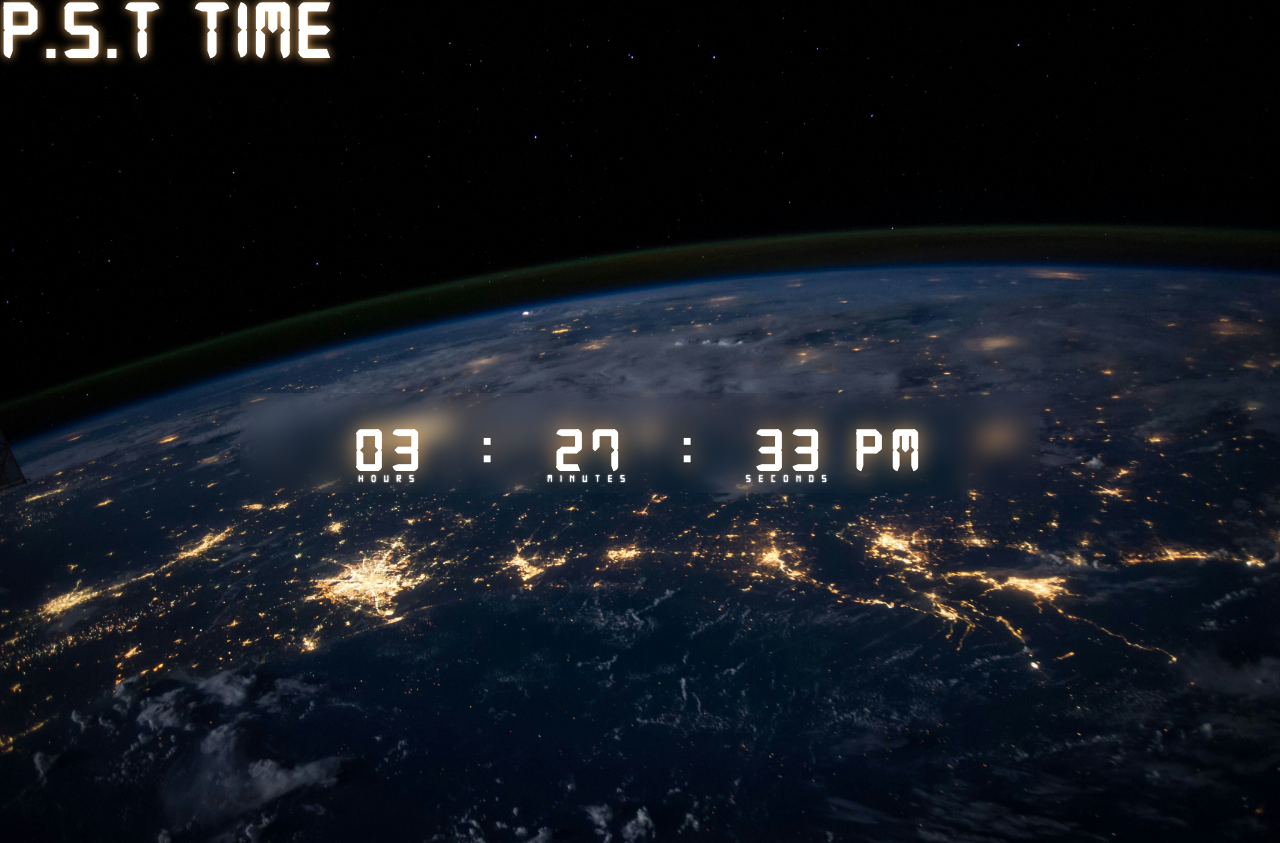
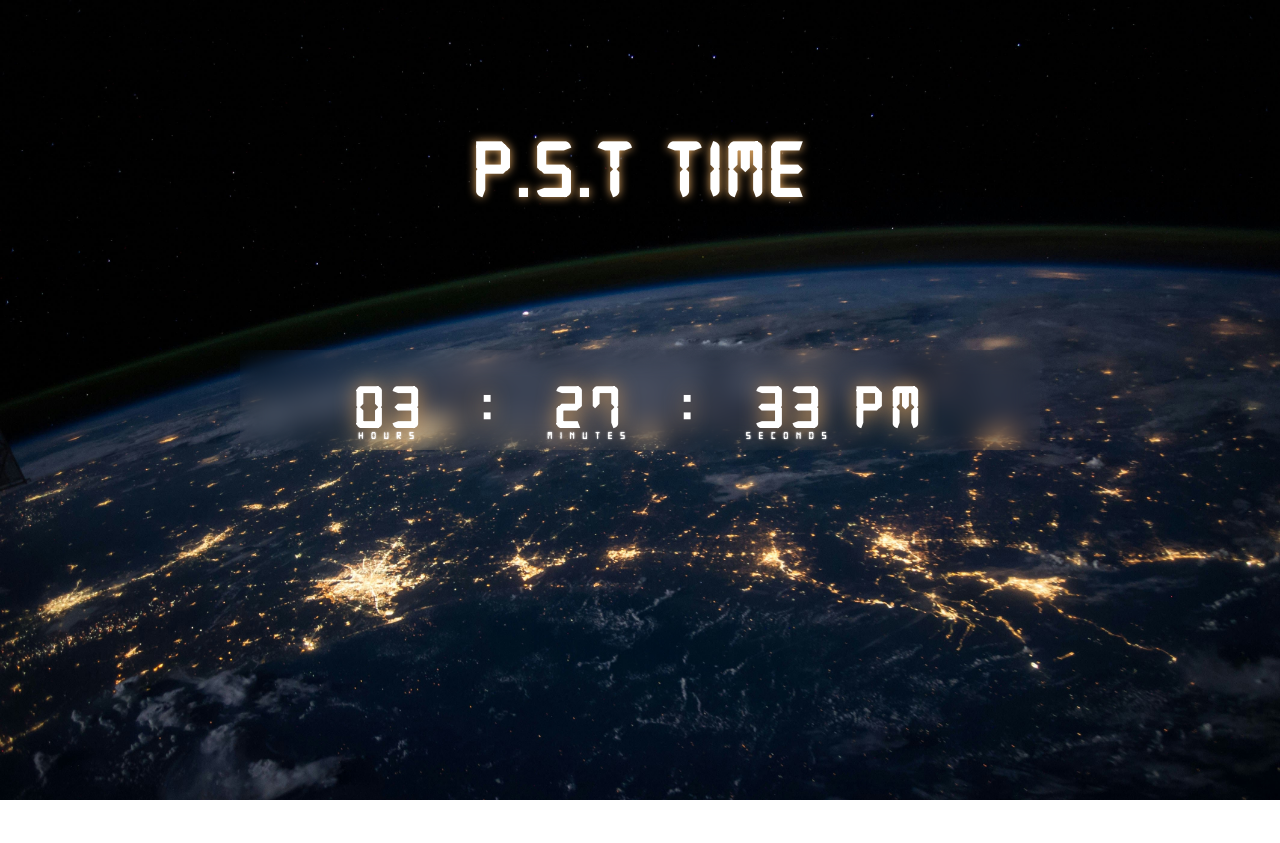
Before and after one commit to Vanskool15/Clock, a plain HTML site: page index.html in a window 1280 px wide. After the commit the page ends 800 px from the top, so only its background shows below. Drawn offline with Linux system fonts and the light colour scheme.

Commit message:
Update styles.css

```diff
--- a/styles.css
+++ b/styles.css
@@ -107,7 +107,10 @@ h1 {
     font-family:clockFont;
     letter-spacing:5px;
     white-space: nowrap;
-
+    position:absolute;
+    top:20%;
+    left:50%;
+    transform:translate(-50%, -50%);
     text-shadow: 0 0 10px #E8AC64;
 
 
```
